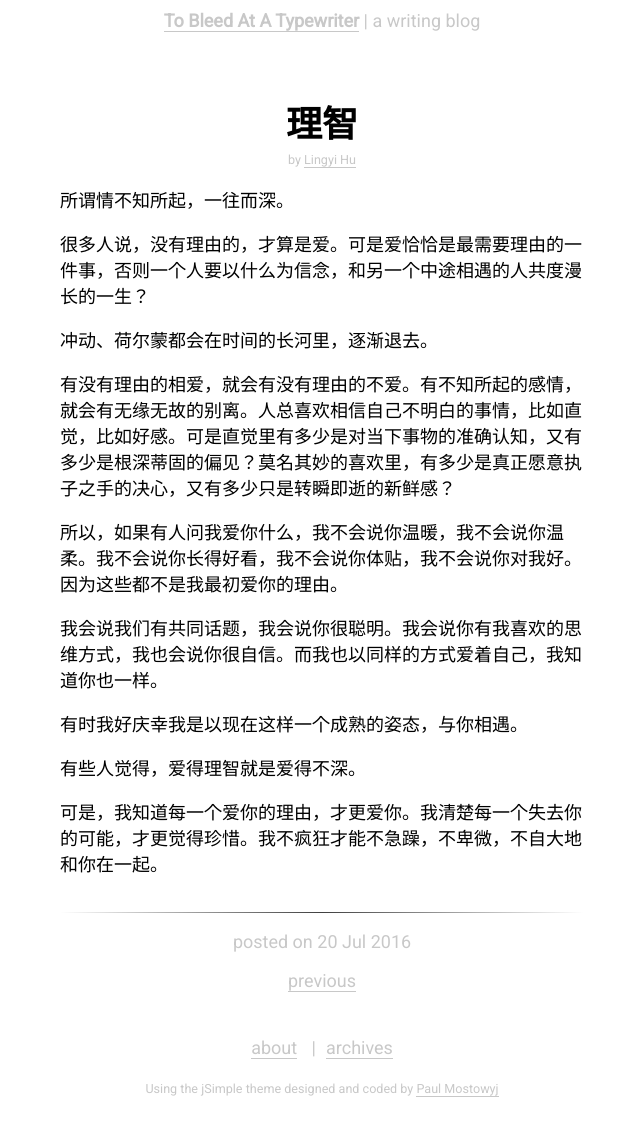
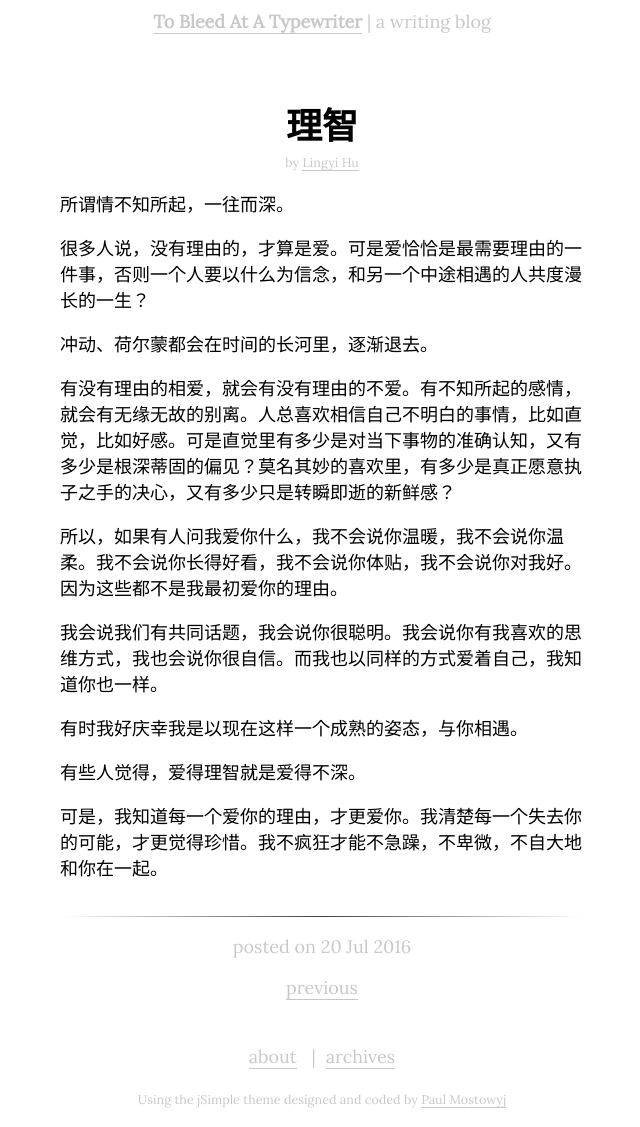
Before and after one commit to lingxz/writing-blog, a Jekyll site: the page built from index.html, in a window 1280 px wide. Shown: the whole page, without its empty margins (318-958 px from the left). Built offline with Jekyll 4.4.1, drawn with Linux system fonts in a browser that asks for light colours.

Commit message:
change to serif font

```diff
--- a/_layouts/default.html
+++ b/_layouts/default.html
@@ -14,7 +14,7 @@
 		<link rel="shortcut icon" href="{{ '/assets/img/typewriter.png' | absolute_url }}">
 
 		<!-- fonts -->
-		<link href="https://fonts.googleapis.com/css?family=Roboto|Roboto+Mono" rel="stylesheet">
+		<link href="https://fonts.googleapis.com/css?family=Roboto+Mono|Lora" rel="stylesheet">
 
 		<!-- styles -->
 		<link rel="stylesheet" type="text/css" href="{{ site.url }}/assets/css/main.css">
--- a/assets/css/main.css
+++ b/assets/css/main.css
@@ -20,7 +20,7 @@ html, body {
 	height: 100%;
 	width: 100%;
 
-	font-family: 'Roboto', "Hiragino Sans GB", "Microsoft YaHei","WenQuanYi Micro Hei", sans-serif;
+	font-family: Lora, "Hiragino Sans GB", "Microsoft YaHei","WenQuanYi Micro Hei", serif;
 	font-size: 16px;
 }
 
```
